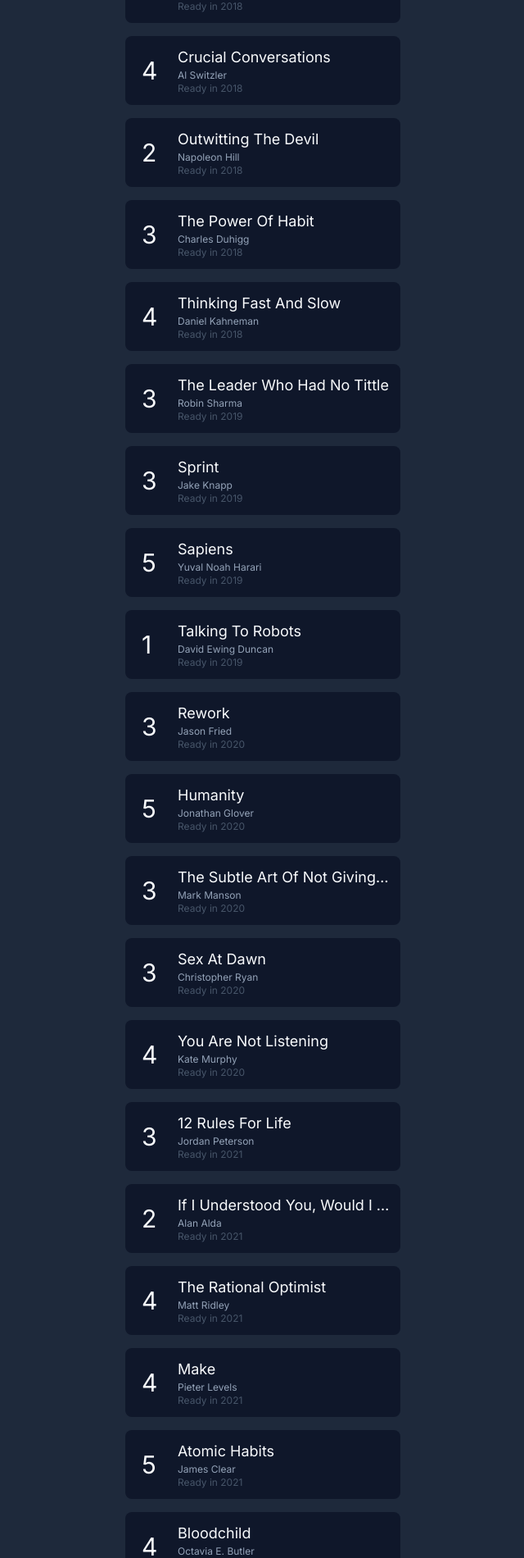
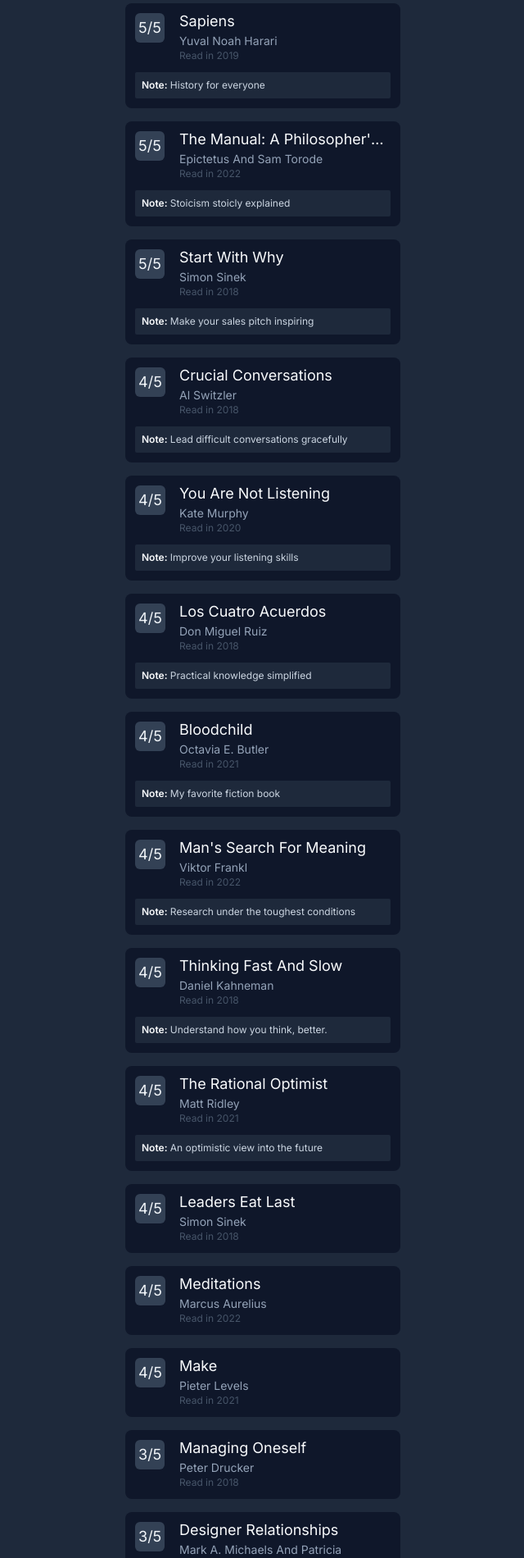
Before and after one commit to jdjuan/jdjuan.io, a Next.js app: page /books in a window 1280 px wide. Shown: the part 640-2540 px from the top of the page at 82% size, without its empty margins (319-959 px from the left). Built offline with nearby package versions, Linux system fonts and the light colour scheme; what tailwindcss-debug-screens would draw is missing.

Commit message:
add book collection

```diff
--- a/components/navbar.tsx
+++ b/components/navbar.tsx
@@ -2,7 +2,7 @@ import Link from "next/link";
 
 const Navbar = () => {
   return (
-    <div className='mb-10 text-sm underline'>
+    <div className='mb-6 text-sm underline'>
       <Link href='/'>Back to home</Link>
     </div>
   );
--- a/content/about.content.tsx
+++ b/content/about.content.tsx
@@ -35,7 +35,7 @@ export const about: QuestionSheet = {
           and that refusing to pay it is what holds us back the most.
           <br />
           <br />I also believe we constantly <HighlightText>escape reality</HighlightText> through our vices because we
-          don&apos;t know a better way to deal with the anxiety that we have{" "}
+          don&apos;t know a better way to cope with the anxiety that we have{" "}
           <HighlightText>failed to address and integrate</HighlightText> into our lives.
         </>
       ),
--- a/content/books.content.ts
+++ b/content/books.content.ts
@@ -1,4 +1,124 @@
-export const books = [
+import { Book } from "../models/book.interface";
+
+export const booksContent: Book[] = [
+  {
+    title: "Sum: Tales from the afterlives",
+    author: "David Eagleman",
+    yearRead: 2022,
+    rating: 5,
+    comment: "I could not recommend this book more",
+  },
+  {
+    title: "Atomic Habits",
+    author: "James Clear",
+    yearRead: 2021,
+    rating: 5,
+    comment: "The best book about habits there is",
+  },
+  {
+    title: "The six pillars of self-steem",
+    author: "Nathaniel Branden",
+    yearRead: 2021,
+    rating: 5,
+    comment: "Very thorough analysis on self-esteem",
+  },
+  {
+    title: "Humanity",
+    author: "Jonathan Glover",
+    yearRead: 2020,
+    rating: 5,
+    comment: "Deep insights from our cruelest atrocities",
+  },
+  {
+    title: "Sapiens",
+    author: "Yuval Noah Harari",
+    yearRead: 2019,
+    rating: 5,
+    comment: "History for everyone",
+  },
+  {
+    title: "The Manual: A Philosopher's Guide to Life",
+    author: "Epictetus and Sam Torode",
+    yearRead: 2022,
+    rating: 5,
+    comment: "Stoicism stoicly explained",
+  },
+  {
+    title: "Start with Why",
+    author: "Simon Sinek",
+    yearRead: 2018,
+    rating: 5,
+    comment: "Make your sales pitch inspiring",
+  },
+  {
+    title: "Crucial Conversations",
+    author: "Al Switzler",
+    yearRead: 2018,
+    rating: 4,
+    comment: "Lead difficult conversations gracefully",
+  },
+  {
+    title: "You are not listening",
+    author: "Kate Murphy",
+    yearRead: 2020,
+    rating: 4,
+    comment: "Improve your listening skills",
+  },
+  {
+    title: "Los Cuatro Acuerdos",
+    author: "Don Miguel Ruiz",
+    yearRead: 2018,
+    rating: 4,
+    comment: "Practical knowledge simplified",
+  },
+  {
+    title: "Bloodchild",
+    author: "Octavia E. Butler",
+    yearRead: 2021,
+    rating: 4,
+    comment: "My favorite fiction book",
+  },
+  {
+    title: "Man's Search for Meaning",
+    author: "Viktor Frankl",
+    yearRead: 2022,
+    rating: 4,
+    comment: "Research under the toughest conditions",
+  },
+
+  {
+    title: "Thinking fast and slow",
+    author: "Daniel Kahneman",
+    yearRead: 2018,
+    rating: 4,
+    comment: "Understand how you think, better.",
+  },
+  {
+    title: "The Rational Optimist",
+    author: "Matt Ridley",
+    yearRead: 2021,
+    rating: 4,
+    comment: "An optimistic view into the future",
+  },
+  {
+    title: "Leaders Eat Last",
+    author: "Simon Sinek",
+    yearRead: 2018,
+    rating: 4,
+    comment: "",
+  },
+  {
+    title: "Meditations",
+    author: "Marcus Aurelius",
+    yearRead: 2022,
+    rating: 4,
+  },
+  {
+    title: "Make",
+    author: "Pieter Levels",
+    yearRead: 2021,
+    rating: 4,
+  },
   {
     title: "Managing Oneself",
     author: "Peter Drucker",
@@ -7,17 +127,72 @@ export const books = [
     comment: "",
   },
   {
-    title: "Los Cuatro Acuerdos",
-    author: "Don Miguel Ruiz",
-    yearRead: 2018,
-    rating: 4,
+    title: "Designer Relationships",
+    author: "Mark A. Michaels and Patricia Johnson",
+    yearRead: 2021,
+    rating: 3,
     comment: "",
   },
   {
-    title: "Leaders Eat Last",
-    author: "Simon Sinek",
+    title: "Polysecure",
+    author: "Jessica Fern",
+    yearRead: 2021,
+    rating: 3,
+  },
+  {
+    title: "The Gentleman's Guide to Vice and Virtue",
+    author: "Mackenzi Lee",
+    yearRead: 2022,
+    rating: 3,
+    comment: "",
+  },
+  {
+    title: "The Power of Habit",
+    author: "Charles Duhigg",
     yearRead: 2018,
-    rating: 4,
+    rating: 3,
+    comment: "",
+  },
+  {
+    title: "The leader who had no tittle",
+    author: "Robin Sharma",
+    yearRead: 2019,
+    rating: 3,
+    comment: "",
+  },
+  {
+    title: "Sprint",
+    author: "Jake Knapp",
+    yearRead: 2019,
+    rating: 3,
+    comment: "",
+  },
+  {
+    title: "The subtle art of not giving a fuck",
+    author: "Mark Manson",
+    yearRead: 2020,
+    rating: 3,
+    comment: "",
+  },
+  {
+    title: "Sex at dawn",
+    author: "Christopher Ryan",
+    yearRead: 2020,
+    rating: 3,
+    comment: "Don't believe everything in it",
+  },
+  {
+    title: "12 Rules for Life",
+    author: "Jordan Peterson",
+    yearRead: 2021,
+    rating: 3,
+    comment: "",
+  },
+  {
+    title: "Rework",
+    author: "Jason Fried",
+    yearRead: 2020,
+    rating: 3,
     comment: "",
   },
   {
@@ -35,178 +210,18 @@ export const books = [
     comment: "",
   },
   {
-    title: "Start with Why",
-    author: "Simon Sinek",
-    yearRead: 2018,
-    rating: 5,
-    comment: "",
-  },
-  {
-    title: "Crucial Conversations",
-    author: "Al Switzler",
-    yearRead: 2018,
-    rating: 4,
-    comment: "",
-  },
-  {
     title: "Outwitting the Devil",
     author: "Napoleon Hill",
     yearRead: 2018,
     rating: 2,
     comment: "",
   },
-  {
-    title: "The Power of Habit",
-    author: "Charles Duhigg",
-    yearRead: 2018,
-    rating: 3,
-    comment: "",
-  },
-  {
-    title: "Thinking fast and slow",
-    author: "Daniel Kahneman",
-    yearRead: 2018,
-    rating: 4,
-    comment: "",
-  },
-  {
-    title: "The leader who had no tittle",
-    author: "Robin Sharma",
-    yearRead: 2019,
-    rating: 3,
-    comment: "",
-  },
-  {
-    title: "Sprint",
-    author: "Jake Knapp",
-    yearRead: 2019,
-    rating: 3,
-    comment: "",
-  },
-  {
-    title: "Sapiens",
-    author: "Yuval Noah Harari",
-    yearRead: 2019,
-    rating: 5,
-    comment: "",
-  },
-  {
-    title: "Talking to Robots",
-    author: "David Ewing Duncan",
-    yearRead: 2019,
-    rating: 1,
-    comment: "",
-  },
-  {
-    title: "Rework",
-    author: "Jason Fried",
-    yearRead: 2020,
-    rating: 3,
-    comment: "",
-  },
-  {
-    title: "Humanity",
-    author: "Jonathan Glover",
-    yearRead: 2020,
-    rating: 5,
-    comment: "",
-  },
-  {
-    title: "The subtle art of not giving a fuck",
-    author: "Mark Manson",
-    yearRead: 2020,
-    rating: 3,
-    comment: "",
-  },
-  {
-    title: "Sex at dawn",
-    author: "Christopher Ryan",
-    yearRead: 2020,
-    rating: 3,
-    comment: "",
-  },
-  {
-    title: "You are not listening",
-    author: "Kate Murphy",
-    yearRead: 2020,
-    rating: 4,
-    comment: "",
-  },
-  {
-    title: "12 Rules for Life",
-    author: "Jordan Peterson",
-    yearRead: 2021,
-    rating: 3,
-    comment: "",
-  },
+
   {
     title: "If I Understood You, Would I Have This Look on My Face?",
     author: "Alan Alda",
     yearRead: 2021,
     rating: 2,
-    comment: "",
-  },
-  {
-    title: "The Rational Optimist",
-    author: "Matt Ridley",
-    yearRead: 2021,
-    rating: 4,
-    comment: "",
-  },
-  {
-    title: "Make",
-    author: "Pieter Levels",
-    yearRead: 2021,
-    rating: 4,
-    comment: "",
-  },
-  {
-    title: "Atomic Habits",
-    author: "James Clear",
-    yearRead: 2021,
-    rating: 5,
-    comment: "",
-  },
-  {
-    title: "Bloodchild",
-    author: "Octavia E. Butler",
-    yearRead: 2021,
-    rating: 4,
-    comment: "",
-  },
-  {
-    title: "The six pillars of self-steem",
-    author: "Nathaniel Branden",
-    yearRead: 2021,
-    rating: 5,
-    comment: "",
-  },
-  {
-    title: "The Love Secret",
-    author: "Sue Johnson",
-    yearRead: 2021,
-    rating: 1,
-    comment: "",
-  },
-  {
-    title: "Designer Relationships",
-    author: "Mark A. Michaels and Patricia Johnson",
-    yearRead: 2021,
-    rating: 3,
-    comment: "",
-  },
-  {
-    title: "Polysecure",
-    author: "Jessica Fern",
-    yearRead: 2021,
-    rating: 3,
-    comment: "",
-  },
-  {
-    title: "Man's Search for Meaning",
-    author: "Viktor Frankl",
-    yearRead: 2022,
-    rating: 4,
     comment: "",
   },
   {
@@ -224,31 +239,18 @@ export const books = [
     comment: "",
   },
   {
-    title: "The Gentleman's Guide to Vice and Virtue",
-    author: "Mackenzi Lee",
-    yearRead: 2022,
-    rating: 3,
+    title: "The Love Secret",
+    author: "Sue Johnson",
+    yearRead: 2021,
+    rating: 1,
     comment: "",
   },
+
   {
-    title: "Sum: Tales from the afterlives",
-    author: "David Eagleman",
-    yearRead: 2022,
-    rating: 3,
-    comment: "",
-  },
-  {
-    title: "The Manual: A Philosopher's Guide to Life",
-    author: "Epictetus and Sam Torode",
-    yearRead: 2022,
-    rating: 5,
-    comment: "",
-  },
-  {
-    title: "Meditations",
-    author: "Marcus Aurelius",
-    yearRead: 2022,
-    rating: 4,
+    title: "Talking to Robots",
+    author: "David Ewing Duncan",
+    yearRead: 2019,
+    rating: 1,
     comment: "",
   },
 ];
--- a/pages/books.tsx
+++ b/pages/books.tsx
@@ -1,24 +1,51 @@
-import { ReactElement } from "react";
+import { ReactElement, useCallback, useEffect, useState } from "react";
 import MainLayout from "../components/main-layout";
 import Navbar from "../components/navbar";
-import { books } from "../content/books.content";
+import { booksContent } from "../content/books.content";
+import { Book } from "../models/book.interface";
 import { NextPageWithLayout } from "./_app";
 
 export const Books: NextPageWithLayout = () => {
+  const [books, setBooks] = useState<Book[]>(booksContent);
+  const [ratingOrderDirection, setRatingOrderDirection] = useState(true);
+  const orderBooksByRating = () => {
+    if (ratingOrderDirection) {
+      setBooks([...books].sort((a, b) => (a.rating > b.rating ? -1 : 1)));
+    } else {
+      setBooks([...books].sort((b, a) => (a.rating > b.rating ? -1 : 1)));
+    }
+    setRatingOrderDirection(!ratingOrderDirection);
+  };
+
   return (
     <>
       <Navbar></Navbar>
+      {/* <p className='mb-4'>
+        Order by{" "}
+        <span className='cursor-pointer underline' onClick={orderBooksByRating}>
+          rating
+        </span>{" "}
+        or <span className='cursor-pointer underline'>year read</span>
+      </p> */}
       {books.map(({ author, comment, rating, title, yearRead }) => (
-        <div key={title} className='place-contents-center mb-4 grid grid-cols-12 rounded-lg bg-slate-900 p-3'>
-          <p className='col-span-2 self-center pl-2 text-3xl'>{rating}</p>
+        <div key={title} className='place-contents-center mb-4 grid grid-cols-12 gap-3 rounded-lg bg-slate-900 p-3'>
+          <div className='col-span-2'>
+            <p className='inline-block rounded-md bg-slate-700 p-1 text-lg text-slate-100'>{rating}/5</p>
+          </div>
           <div className='col-span-10'>
-            <p title={title} className='truncate text-lg capitalize'>
+            <p title={title} className='-mt-1 truncate text-lg capitalize hover:whitespace-normal'>
               {title}
             </p>
-            <p className='text-xs capitalize text-slate-400'>{author}</p>
-            <p className='text-xs text-slate-600'>Ready in {yearRead}</p>
+            <p className='text-sm capitalize text-slate-400'>{author}</p>
+            <p className='text-xs text-slate-600'>Read in {yearRead}</p>
           </div>
-          {/* <p className='col-span-full'>{comment}</p> */}
+          {!!comment && (
+            <div className='col-span-full rounded-sm bg-slate-800 p-2'>
+              <p className='text-xs '>
+                <span className='font-semibold'>Note:</span> <span className='text-slate-300'>{comment}</span>
+              </p>
+            </div>
+          )}
         </div>
       ))}
     </>
```
Also changed, not shown: models/book.interface.ts (added, +7 -0 lines).
